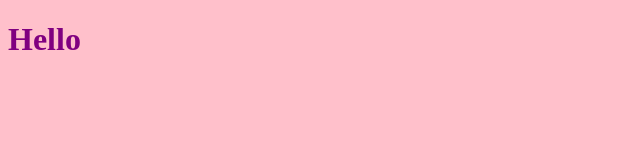
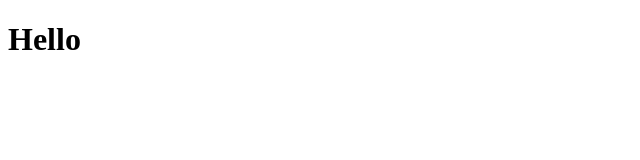
Before and after one commit to MuhammadBazilAiman/GitHub-Practice1, a plain HTML site: page index.html in a window 1280 px wide. Shown: the whole page, without its empty margins (0-640 px from the left). Drawn offline with Linux system fonts and the light colour scheme.

Commit message:
Update style.css

```diff
--- a/style.css
+++ b/style.css
@@ -1,7 +1,7 @@
 body {
-  background-color: pink;
+  background-color: white;
 }
 
 h1 {
-  color: purple;
+  color: black;
 }
```
